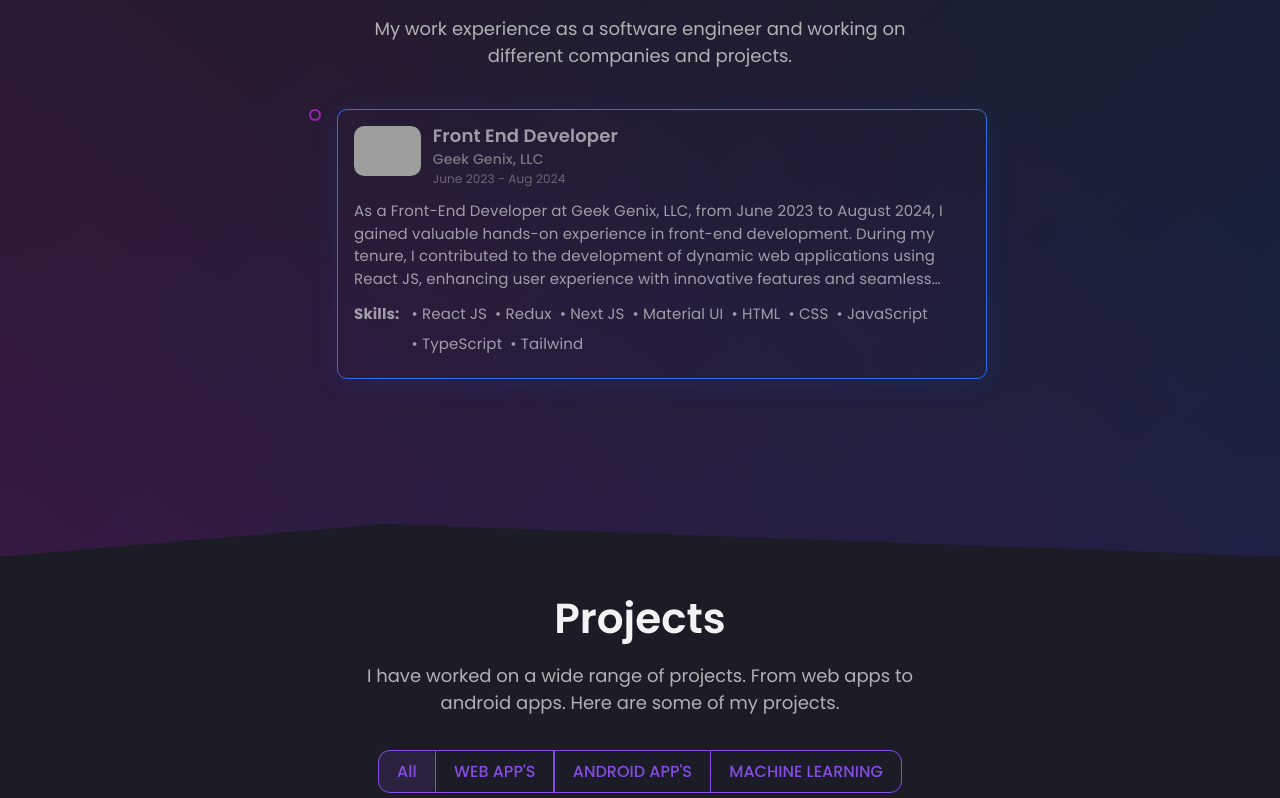
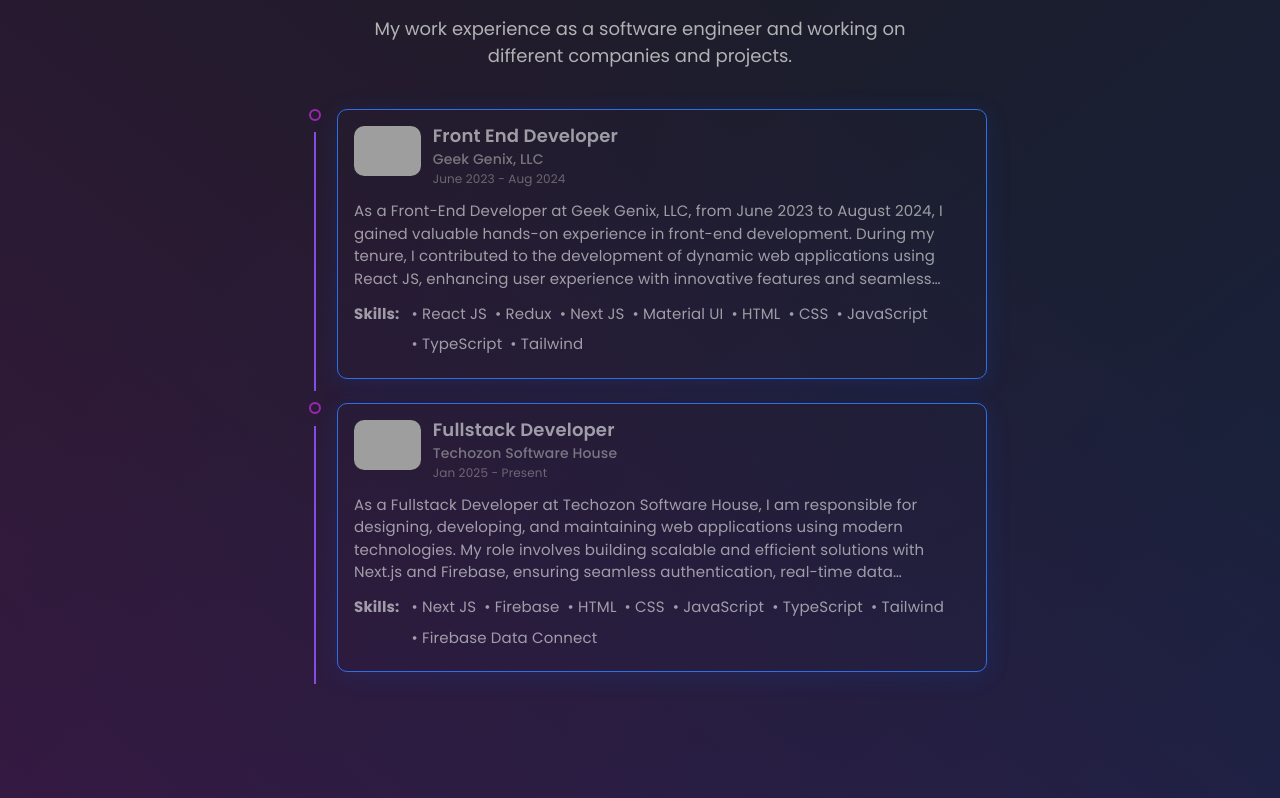
Before and after one commit to noumankhateeb/noumankhateeb-portfolio, a React (Create React App) app: page / in a window 1280 px wide. Shown: the part 1882-2680 px from the top of the page. Built offline with nearby package versions, Linux system fonts and the light colour scheme; grey boxes are pictures that could not be loaded.

Commit message:
update experience details and footer copyright year; add Firebase to skills

```diff
--- a/src/components/Experience/index.js
+++ b/src/components/Experience/index.js
@@ -88,7 +88,7 @@ const index = () => {
                             <TimelineItem>
                                 <TimelineSeparator>
                                     <TimelineDot variant="outlined" color="secondary" />
-                                    {index !== experiences.length - 1 && <TimelineConnector style={{ background: '#854CE6' }} />}
+                                    {index !== experiences.length && <TimelineConnector style={{ background: '#854CE6' }} />}
                                 </TimelineSeparator>
                                 <TimelineContent sx={{ py: '12px', px: 2 }}>
                                     <ExperienceCard experience={experience} />
--- a/src/components/Footer/index.js
+++ b/src/components/Footer/index.js
@@ -103,7 +103,7 @@ function Footer() {
           <SocialMediaIcon href={Bio.insta} target="display"><InstagramIcon /></SocialMediaIcon>
         </SocialMediaIcons>
         <Copyright>
-          &copy; 2024 Nouman Khateeb. All rights reserved.
+          &copy; 2025 Nouman Khateeb. All rights reserved.
         </Copyright>
 
       </FooterWrapper>
--- a/src/data/constants.js
+++ b/src/data/constants.js
@@ -83,6 +83,11 @@ export const skills = [
       {
         name: "Node Js",
         image: "https://nodejs.org/static/images/logo.svg",
+      },
+      {
+        name: "Firebase",
+        image:
+          "https://brandeps.com/logo-download/F/Firebase-logo-02.png",
       },
       {
         name: "Express Js",
@@ -226,27 +231,26 @@ export const experiences = [
       "Tailwind",
     ],
   },
-  // {
-  //   id: 0,
-  //   img: "https://firebasestorage.googleapis.com/v0/b/flexi-coding.appspot.com/o/flipr.jpeg?alt=media&token=1d72532a-45eb-4c1a-a81a-c9bed9fec543",
-  //   role: "DevOps & Fullstack Engineering Intern",
-  //   company: "Flipr Inovations Pvt. Ltd.",
-  //   date: "Aug 2023 - July 2023",
-  //   desc: "Working on Flipr Platforms, managing DevOps, and streamlining the process with automation.",
-  //   skills: [
-  //     "Docker",
-  //     "Terraform",
-  //     "AWS",
-  //     "EC2",
-  //     "Portainer",
-  //     "Nginx",
-  //     "JavaScript",
-  //     "TypeScript",
-  //     "Node Js",
-  //     " Next Js",
-  //   ],
-  //   doc: "https://media.licdn.com/dms/image/D4D2DAQFlp60ZqHuaFQ/profile-treasury-image-shrink_1280_1280/0/1691180828512?e=1692381600&v=beta&t=mM5Y_NE5EPlQhez5FAN6NLVSKcO_Ojt_9Gq3mnFGkAQ",
-  // },
+  {
+    id: 2,
+    img: "https://media.licdn.com/dms/image/v2/D4D0BAQHeGNJH06f2BQ/company-logo_200_200/company-logo_200_200/0/1694072901379/techozon_software_house_logo?e=1749081600&v=beta&t=zlczEbl5EeKSo8Jh1eet4QuT0WZiIyE-vKHcexNpByM",
+    role: "Fullstack Developer",
+    company: "Techozon Software House",
+    date: "Jan 2025 - Present",
+    desc: `As a Fullstack Developer at Techozon Software House, I am responsible for designing, developing, and maintaining web applications using modern technologies. My role involves building scalable and efficient solutions with Next.js and Firebase, ensuring seamless authentication, real-time data synchronization, and optimized performance.
+    I work with TypeScript, JavaScript, HTML, CSS, and Tailwind CSS to create responsive and user-friendly interfaces. Additionally, I leverage Firebase Data Connect to streamline data management and enhance application reliability.
+    My focus is on delivering high-quality software solutions that align with industry standards while continuously improving performance and user experience.`,
+    skills: [
+      "Next JS",
+      "Firebase",
+      "HTML",
+      "CSS",
+      "JavaScript",
+      "TypeScript",
+      "Tailwind",
+      "Firebase Data Connect",
+    ],
+  },
   // {
   //   id: 0,
   //   img: "https://firebasestorage.googleapis.com/v0/b/flexi-coding.appspot.com/o/neurobit.jpeg?alt=media&token=1cacbb7b-e5ea-4efb-9b3d-f5a31b9564ad",
```
